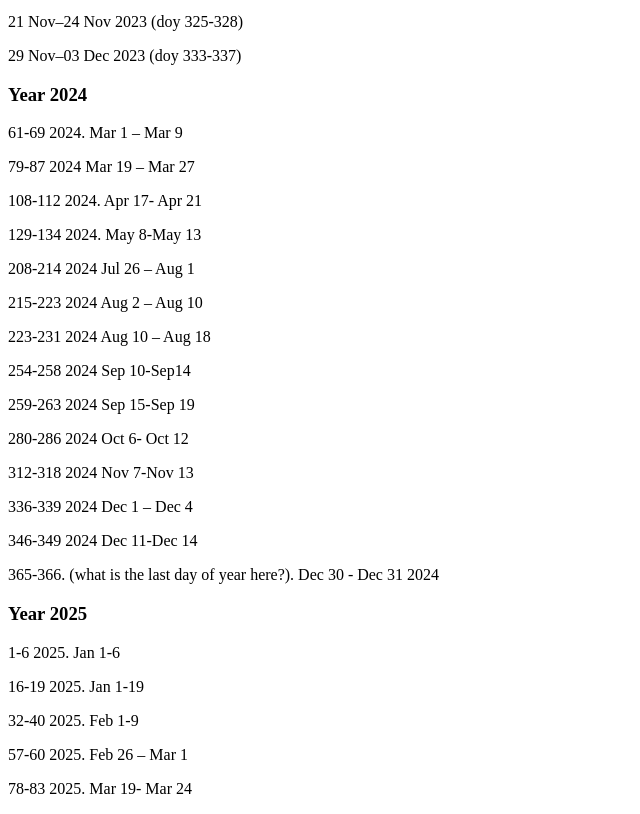
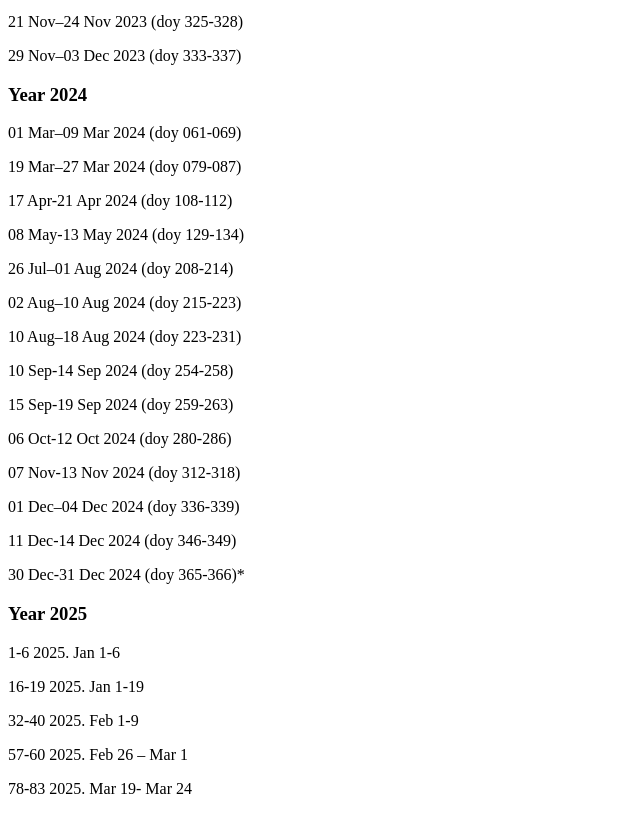
Before and after one commit to rezypradipta/rezypradipta.github.io, a plain HTML site: page SPARTA-cases/index.html in a window 1280 px wide. Shown: the part 810-1624 px from the top of the page, without its empty margins (0-640 px from the left). Drawn offline with Linux system fonts and the light colour scheme.

Commit message:
Update index.html

```diff
--- a/SPARTA-cases/index.html
+++ b/SPARTA-cases/index.html
@@ -39,20 +39,20 @@
 
 <h3>Year 2024</h3>
 
-<p>61-69 2024. Mar 1 – Mar 9</p>
-<p>79-87 2024  Mar 19 – Mar 27</p>
-<p>108-112 2024. Apr 17- Apr 21</p>
-<p>129-134 2024.  May 8-May 13</p>
-<p>208-214 2024  Jul 26 – Aug 1</p>
-<p>215-223 2024  Aug 2 – Aug 10</p>
-<p>223-231 2024  Aug 10 – Aug 18</p>
-<p>254-258 2024  Sep 10-Sep14</p>
-<p>259-263 2024  Sep 15-Sep 19</p>
-<p>280-286 2024  Oct 6- Oct 12</p>
-<p>312-318 2024  Nov 7-Nov 13</p>
-<p>336-339 2024  Dec 1 – Dec 4</p>
-<p>346-349 2024  Dec 11-Dec 14</p>
-<p>365-366. (what is the last day of year here?).     Dec 30 - Dec 31 2024</p>
+<p>01 Mar–09 Mar 2024 (doy 061-069)</p>
+<p>19 Mar–27 Mar 2024 (doy 079-087)</p>
+<p>17 Apr-21 Apr 2024 (doy 108-112)</p>
+<p>08 May-13 May 2024 (doy 129-134)</p>
+<p>26 Jul–01 Aug 2024 (doy 208-214)</p>
+<p>02 Aug–10 Aug 2024 (doy 215-223)</p>
+<p>10 Aug–18 Aug 2024 (doy 223-231)</p>
+<p>10 Sep-14 Sep 2024 (doy 254-258)</p>
+<p>15 Sep-19 Sep 2024 (doy 259-263)</p>
+<p>06 Oct-12 Oct 2024 (doy 280-286)</p>
+<p>07 Nov-13 Nov 2024 (doy 312-318)</p>
+<p>01 Dec–04 Dec 2024 (doy 336-339)</p>
+<p>11 Dec-14 Dec 2024 (doy 346-349)</p>
+<p>30 Dec-31 Dec 2024 (doy 365-366)*</p>
 
 <h3>Year 2025</h3>
 
```
